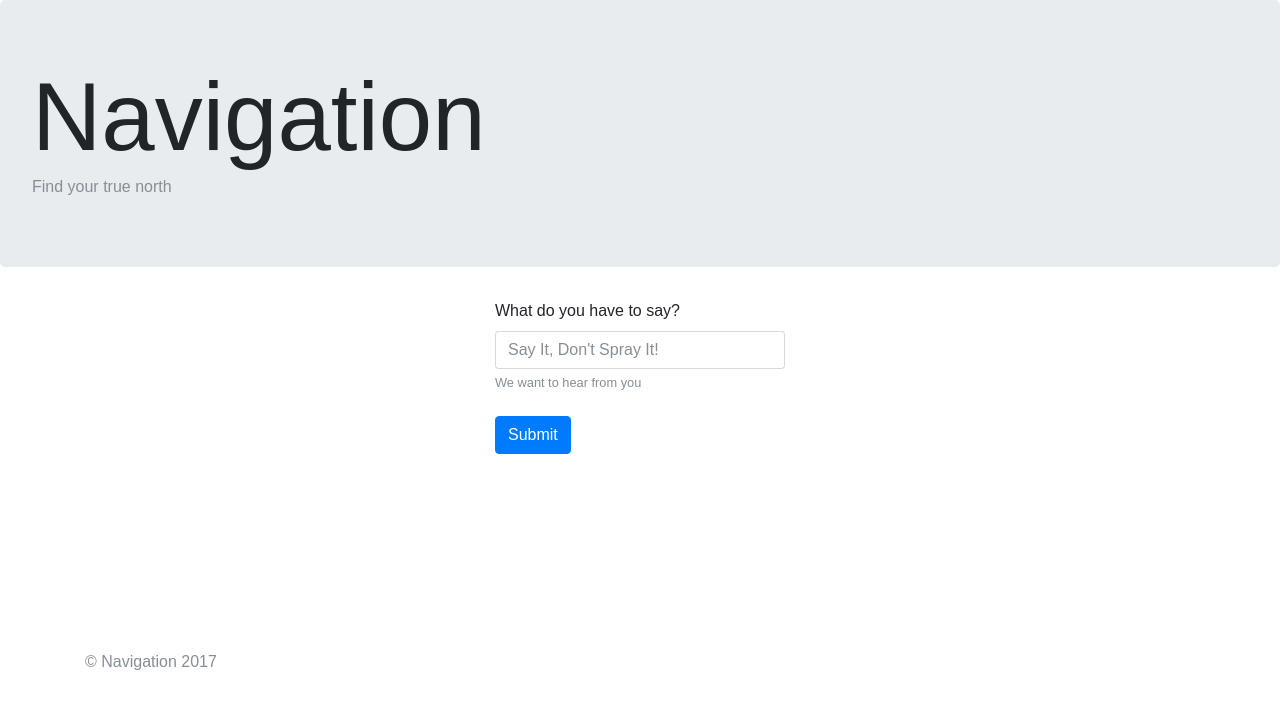
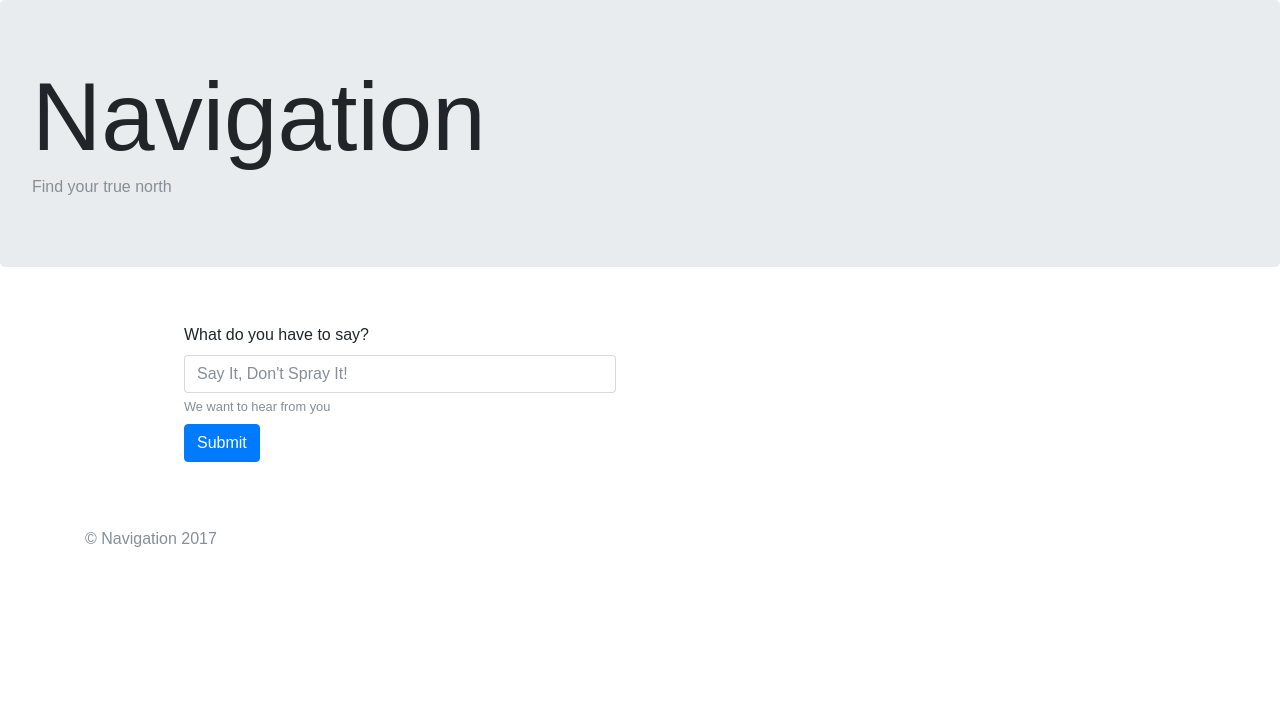
Before and after one commit to SeanMcP/wk10-day1-propsChildrenFunctions, a React (Create React App) app: page / in a window 1280 px wide. Shown: the top 708 px of the page. Built offline with nearby package versions, Linux system fonts and the light colour scheme.

Commit message:
Add flex box to main page

```diff
--- a/src/components/DisplayComponent.js
+++ b/src/components/DisplayComponent.js
@@ -3,7 +3,7 @@ import React, { Component } from 'react';
 export default class DisplayComponent extends Component {
   render() {
     return (
-      <div id="messageCard" className="card hide">
+      <div id="messageCard" className="card w-50 hide m-4">
         <div className="card-header">
           Message
         </div>
--- a/src/components/ParentComponent.js
+++ b/src/components/ParentComponent.js
@@ -37,16 +37,14 @@ export default class ParentComponent extends Component {
   render() {
       // Smart Component: I have a function, but something isn't working? I also need to pass that function to the ChildComponent.
     return (
-      <div className="col-3 mx-auto">
-        <div className="form-group text-left">
+      <div className="w-75 mx-auto d-flex">
+        <div className="form-group text-left w-50 m-4">
           <label htmlFor="sayWhat">What do you have to say?</label>
           <input className="form-control" id="sayWhat" aria-describedby="sayWhatHelp" onChange={this.handleInput} type="text" placeholder="Say It, Don't Spray It!" />
           <small id="sayWhatHelp" className="form-text text-muted">We want to hear from you</small>
+          <ChildComponent onClick={this.handleSubmit}/>
         </div>
-        <div>
-          <ChildComponent onClick={this.handleSubmit}/>
-          <DisplayComponent sayWhat={this.state.whatWasSaid} />
-        </div>
+        <DisplayComponent sayWhat={this.state.whatWasSaid} />
       </div>
     );
   }
```
